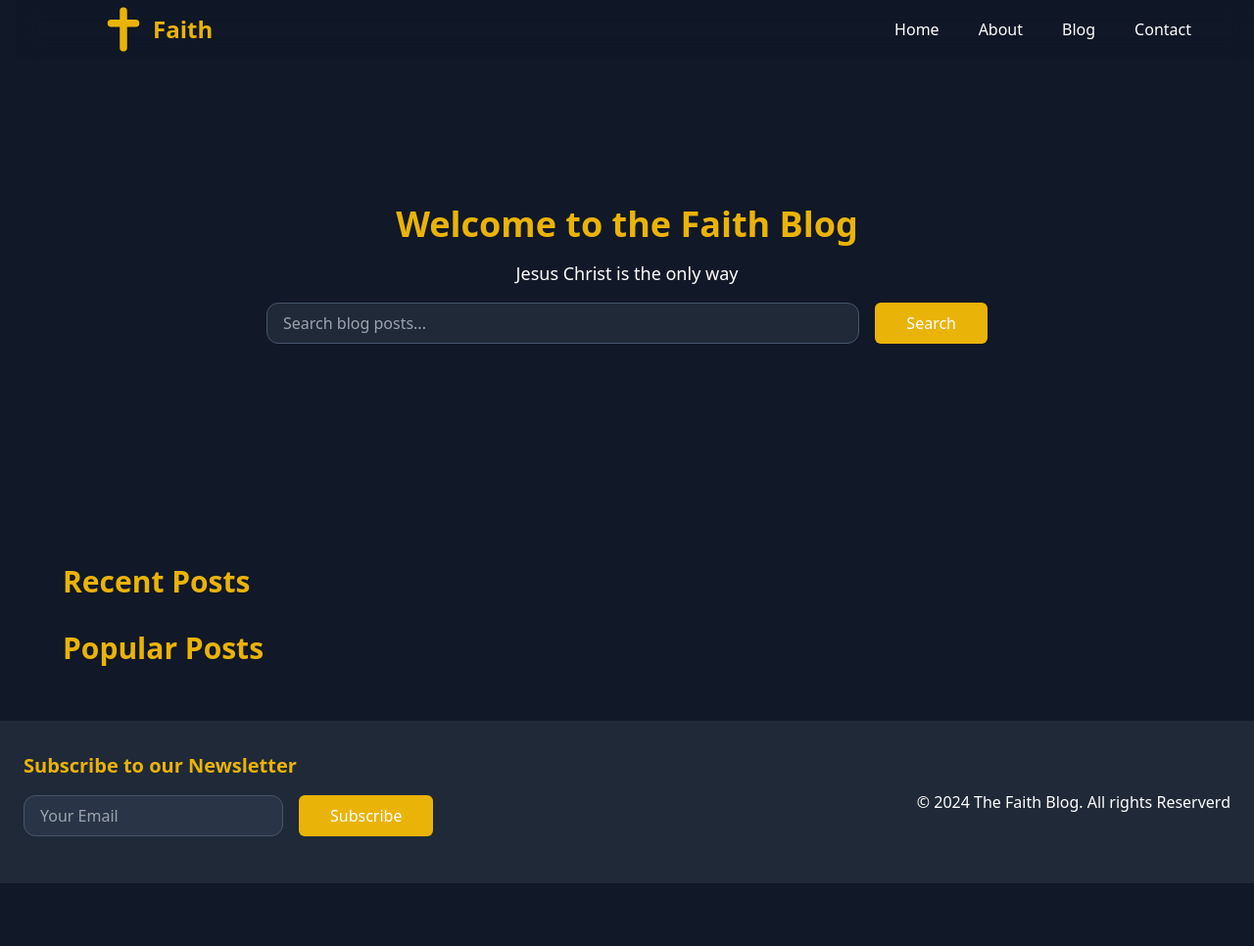
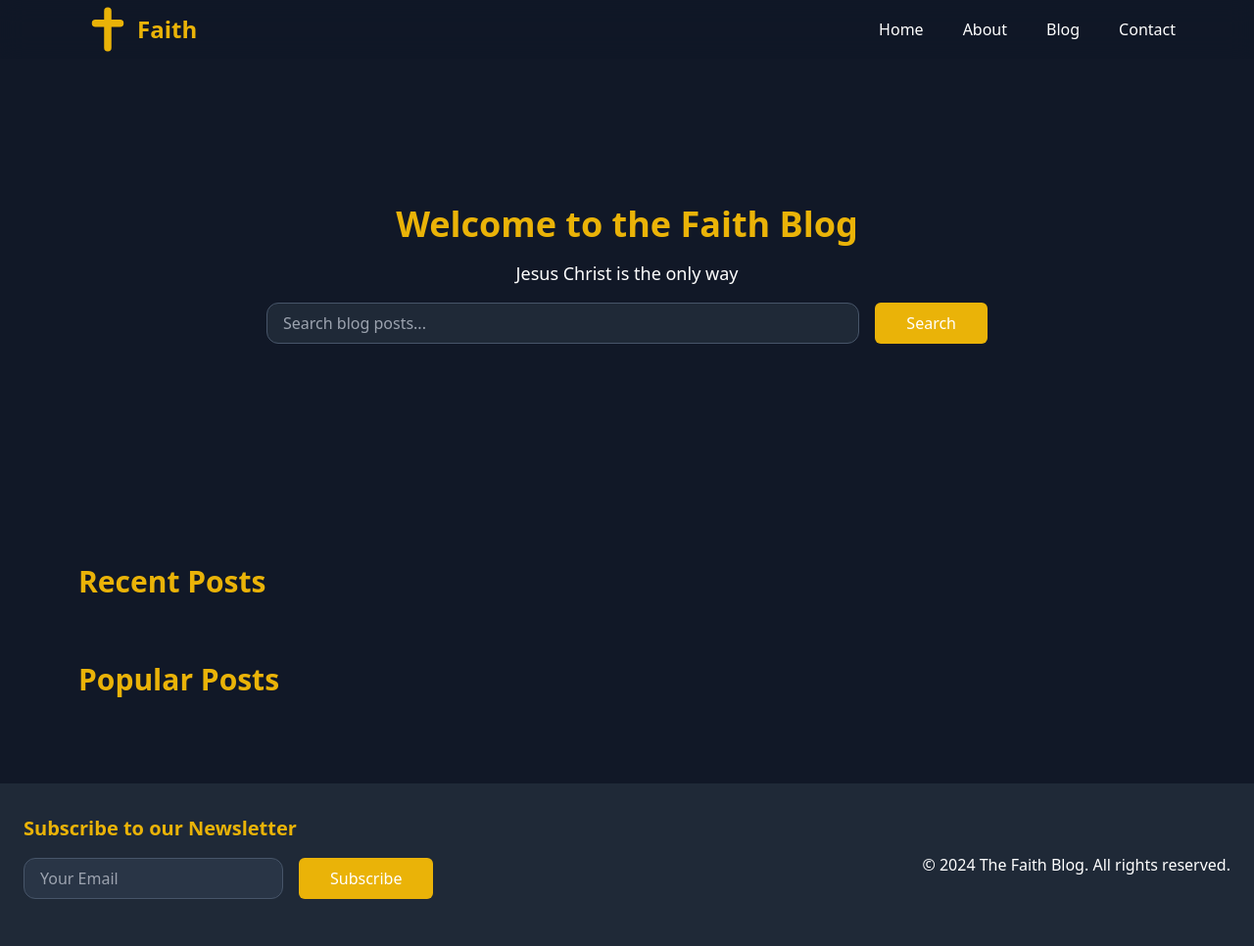
Before and after one commit to PhoenixTech2003/blog-app, a Django app: page /v1/blog-app/ in a window 1280 px wide. Shown: the whole page at 98% size. Before the commit the page ends 902 px from the top, so only its background shows below. Run offline with Django 5.2, Linux system fonts and the light colour scheme; data that the repository does not hold is empty; some libraries are stand-ins or nearby versions.

Commit message:
Make the index page fully responsive

```diff
--- /dev/null
+++ b/blog-app-project/blog_app/static/blog_app/blogApp.js
@@ -0,0 +1,16 @@
+const navIcon = document.querySelector('.menuIcon');
+const navigationMenu = document.querySelector('.menu')
+const closeIcon = document.querySelector('#close')
+
+const displayNavigation = function displaysNavigationMenuWhenIconIsClicked (){
+
+    navigationMenu.classList.toggle('hidden')
+}
+
+const closeNavigation = function closesNavigationSidePanelWhenIconIsClicked (){
+    navigationMenu.classList.toggle('hidden')
+}
+
+
+navIcon.addEventListener('click', displayNavigation)
+closeIcon.addEventListener('click', closeNavigation)
--- a/blog-app-project/blog_app/static/blog_app/output.css
+++ b/blog-app-project/blog_app/static/blog_app/output.css
@@ -570,16 +570,16 @@ video {
   z-index: 50;
 }
 
-.mt-4 {
-  margin-top: 1rem;
-}
-
-.mt-8 {
-  margin-top: 2rem;
+.z-30 {
+  z-index: 30;
 }
 
 .mt-10 {
   margin-top: 2.5rem;
+}
+
+.mt-4 {
+  margin-top: 1rem;
 }
 
 .block {
@@ -594,6 +594,10 @@ video {
   display: grid;
 }
 
+.hidden {
+  display: none;
+}
+
 .h-\[70dvh\] {
   height: 70dvh;
 }
@@ -602,20 +606,56 @@ video {
   height: auto;
 }
 
+.h-dvh {
+  height: 100dvh;
+}
+
+.h-full {
+  height: 100%;
+}
+
+.h-\[\] {
+  height: ;
+}
+
 .w-28 {
   width: 7rem;
 }
 
-.w-screen {
-  width: 100vw;
+.w-full {
+  width: 100%;
 }
 
-.flex-1 {
-  flex: 1 1 0%;
+.w-32 {
+  width: 8rem;
+}
+
+.w-48 {
+  width: 12rem;
+}
+
+.w-5 {
+  width: 1.25rem;
+}
+
+.w-52 {
+  width: 13rem;
+}
+
+.w-72 {
+  width: 18rem;
+}
+
+.w-96 {
+  width: 24rem;
 }
 
 .grow {
   flex-grow: 1;
+}
+
+.grid-cols-2 {
+  grid-template-columns: repeat(2, minmax(0, 1fr));
 }
 
 .grid-cols-3 {
@@ -626,12 +666,48 @@ video {
   grid-template-columns: 0.2fr 2fr 1fr;
 }
 
+.grid-rows-\[\] {
+  grid-template-rows: ;
+}
+
+.grid-rows-\[1fr\] {
+  grid-template-rows: 1fr;
+}
+
+.grid-rows-\[1fr_\] {
+  grid-template-rows: 1fr;
+}
+
+.grid-rows-\[1fr_2fr\] {
+  grid-template-rows: 1fr 2fr;
+}
+
+.grid-rows-\[fr_2fr\] {
+  grid-template-rows: fr 2fr;
+}
+
+.grid-rows-\[0fr_2fr\] {
+  grid-template-rows: 0fr 2fr;
+}
+
+.grid-rows-\[0\.1fr_2fr\] {
+  grid-template-rows: 0.1fr 2fr;
+}
+
+.grid-rows-\[0\.fr_2fr\] {
+  grid-template-rows: 0.fr 2fr;
+}
+
+.grid-rows-\[0\.5fr_2fr\] {
+  grid-template-rows: 0.5fr 2fr;
+}
+
 .items-center {
   align-items: center;
 }
 
-.items-stretch {
-  align-items: stretch;
+.justify-center {
+  justify-content: center;
 }
 
 .justify-between {
@@ -658,12 +734,16 @@ video {
   gap: 1.5rem;
 }
 
+.gap-9 {
+  gap: 2.25rem;
+}
+
 .place-self-end {
   place-self: end;
 }
 
-.self-end {
-  align-self: flex-end;
+.justify-self-center {
+  justify-self: center;
 }
 
 .rounded-md {
@@ -735,14 +804,13 @@ video {
   padding: 1rem;
 }
 
-.px-16 {
-  padding-left: 4rem;
-  padding-right: 4rem;
+.p-8 {
+  padding: 2rem;
 }
 
-.px-20 {
-  padding-left: 5rem;
-  padding-right: 5rem;
+.px-10 {
+  padding-left: 2.5rem;
+  padding-right: 2.5rem;
 }
 
 .px-4 {
@@ -856,7 +919,67 @@ video {
   backdrop-filter: var(--tw-backdrop-blur) var(--tw-backdrop-brightness) var(--tw-backdrop-contrast) var(--tw-backdrop-grayscale) var(--tw-backdrop-hue-rotate) var(--tw-backdrop-invert) var(--tw-backdrop-opacity) var(--tw-backdrop-saturate) var(--tw-backdrop-sepia);
 }
 
+.backdrop-blur {
+  --tw-backdrop-blur: blur(8px);
+  -webkit-backdrop-filter: var(--tw-backdrop-blur) var(--tw-backdrop-brightness) var(--tw-backdrop-contrast) var(--tw-backdrop-grayscale) var(--tw-backdrop-hue-rotate) var(--tw-backdrop-invert) var(--tw-backdrop-opacity) var(--tw-backdrop-saturate) var(--tw-backdrop-sepia);
+  backdrop-filter: var(--tw-backdrop-blur) var(--tw-backdrop-brightness) var(--tw-backdrop-contrast) var(--tw-backdrop-grayscale) var(--tw-backdrop-hue-rotate) var(--tw-backdrop-invert) var(--tw-backdrop-opacity) var(--tw-backdrop-saturate) var(--tw-backdrop-sepia);
+}
+
+.backdrop-blur-3xl {
+  --tw-backdrop-blur: blur(64px);
+  -webkit-backdrop-filter: var(--tw-backdrop-blur) var(--tw-backdrop-brightness) var(--tw-backdrop-contrast) var(--tw-backdrop-grayscale) var(--tw-backdrop-hue-rotate) var(--tw-backdrop-invert) var(--tw-backdrop-opacity) var(--tw-backdrop-saturate) var(--tw-backdrop-sepia);
+  backdrop-filter: var(--tw-backdrop-blur) var(--tw-backdrop-brightness) var(--tw-backdrop-contrast) var(--tw-backdrop-grayscale) var(--tw-backdrop-hue-rotate) var(--tw-backdrop-invert) var(--tw-backdrop-opacity) var(--tw-backdrop-saturate) var(--tw-backdrop-sepia);
+}
+
 .hover\:text-\[\#FFD700\]:hover {
   --tw-text-opacity: 1;
   color: rgb(255 215 0 / var(--tw-text-opacity));
 }
+
+@media (min-width: 768px) {
+  .md\:flex {
+    display: flex;
+  }
+
+  .md\:hidden {
+    display: none;
+  }
+
+  .md\:w-96 {
+    width: 24rem;
+  }
+
+  .md\:justify-between {
+    justify-content: space-between;
+  }
+
+  .md\:px-20 {
+    padding-left: 5rem;
+    padding-right: 5rem;
+  }
+
+  .md\:text-left {
+    text-align: left;
+  }
+}
+
+@media (min-width: 1024px) {
+  .lg\:flex {
+    display: flex;
+  }
+
+  .lg\:justify-between {
+    justify-content: space-between;
+  }
+
+  .lg\:px-16 {
+    padding-left: 4rem;
+    padding-right: 4rem;
+  }
+}
+
+@media (min-width: 1280px) {
+  .xl\:grid-cols-3 {
+    grid-template-columns: repeat(3, minmax(0, 1fr));
+  }
+}
--- a/blog-app-project/blog_app/templates/blog_app/base.html
+++ b/blog-app-project/blog_app/templates/blog_app/base.html
@@ -4,37 +4,47 @@
 <html lang="en">
   <head>
     <meta charset="UTF-8" />
-    <meta http-equiv="X-UA-Compatible" content="IE=edge" />
     <meta name="viewport" content="width=device-width, initial-scale=1.0" />
     <title>Django + Tailwind CSS</title>
 
-    {% compress css%}
+    <script defer src="{% static 'blog_app/blogApp.js' %}"></script>
+    {% compress css %}
     <link rel="stylesheet" href="{% static 'blog_app/output.css' %}" />
     {% endcompress %}
   </head>
-  <body class="bg-[#111827]">
-    <section class="px-4">
-        <nav class="flex justify-between items-center fixed w-screen px-20 bg-[#11182757] z-50  backdrop-blur-md">
-          <div class = "text-[#eab308] flex items-center font-extrabold text-2xl">
-            <svg
-              xmlns="http://www.w3.org/2000/svg"
-              viewBox="0 0 100 100"
-              id="Christian"
-              width=60
-              height=60
-            >
-              <path
-                d="M50 12.5a6.236 6.236 0 0 0-6.25 6.25v14.583H29.167a6.236 6.236 0 0 0-6.25 6.25 6.236 6.236 0 0 0 6.25 6.25H43.75V81.25A6.236 6.236 0 0 0 50 87.5a6.236 6.236 0 0 0 6.25-6.25V45.833h14.583a6.236 6.236 0 0 0 6.25-6.25 6.236 6.236 0 0 0-6.25-6.25H56.25V18.75A6.236 6.236 0 0 0 50 12.5z"
-                color="#000"
-                overflow="visible"
-                style="marker: none"
-                fill="#eab308"
-                class="color000000 svgShape"
-              ></path>
+  <body class="bg-[#111827] grid">
+      <div class='bg-[#2935468a] backdrop-blur-3xl hidden fixed z-50  w-96 menu  p-8'>
+        <div class='grid grid-rows-[0.5fr_2fr]'>
+          <div>
+            <svg xmlns="http://www.w3.org/2000/svg" width="48" height="48" id="close">
+              <path fill='#eab308' d="M38 12.83 35.17 10 24 21.17 12.83 10 10 12.83 21.17 24 10 35.17 12.83 38 24 26.83 35.17 38 38 35.17 26.83 24z"></path>
+              <path fill="none" d="M0 0h48v48H0z"></path>
+            </svg>
+          </div>
+          <div>
+            <ul class='text-white text-3xl grid gap-10'>
+              <li>Home</li>
+              <li>Blog</li>
+              <li>About</li>
+              <li>Contact</li>
+            </ul>
+          </div>
+
+        </div>
+      </div>
+      <nav class="grid grid-cols-3 px-10 md:flex md:justify-between items-center fixed w-full md:px-20 bg-[#11182757] z-30 backdrop-blur-md">
+        <div class='md:hidden menuIcon'>
+          <svg width="20" height="20" xmlns="http://www.w3.org/2000/svg" viewBox="0 0 16 16" id="HamburgerMenu">
+            <path d="M1 2h14v2H1zm0 5h14v2H1zm0 5h14v2H1z" fill="#eab308" class="color000000 svgShape"></path>
+          </svg>
+        </div>
+        <div class="text-[#eab308] flex items-center justify-self-center font-extrabold text-2xl">
+          <svg xmlns="http://www.w3.org/2000/svg" viewBox="0 0 100 100" id="Christian" width="60" height="60">
+            <path d="M50 12.5a6.236 6.236 0 0 0-6.25 6.25v14.583H29.167a6.236 6.236 0 0 0-6.25 6.25 6.236 6.236 0 0 0 6.25 6.25H43.75V81.25A6.236 6.236 0 0 0 50 87.5a6.236 6.236 0 0 0 6.25-6.25V45.833h14.583a6.236 6.236 0 0 0 6.25-6.25 6.236 6.236 0 0 0-6.25-6.25H56.25V18.75A6.236 6.236 0 0 0 50 12.5z" color="#000" overflow="visible" style="marker: none" fill="#eab308" class="color000000 svgShape"></path>
           </svg>
           <p>Faith</p>
         </div>
-          <ul class="text-white flex gap-10">
+        <ul class="text-white md:flex gap-10 hidden">
           <li class="hover:text-[#FFD700]">Home</li>
           <li class="hover:text-[#FFD700]">About</li>
           <li class="hover:text-[#FFD700]">Blog</li>
@@ -42,19 +52,20 @@
         </ul>
       </nav>
 
-    </section>
-    {% block content%}{% endblock %}
-    <footer class='bg-[#1f2937] flex justify-between items-center py-8 px-6 mt-10'>
+
+    {% block content %}{% endblock %}
+
+    <footer class='bg-[#1f2937] grid justify-center lg:flex lg:justify-between items-center py-8 px-6 mt-10'>
       <section>
-        <h3 class='text-[#eab308] text-xl font-bold'>Subscribe to our Newsletter</h3>
-        <div class="flex gap-4  py-4">
-          <input placeholder="Your Email" class='grow bg-[#293546] py-2 px-4 text-white rounded-xl border border-slate-600'></input>
+        <h3 class='text-[#eab308] text-xl font-bold text-center md:text-left'>Subscribe to our Newsletter</h3>
+        <div class="flex gap-4 py-4">
+          <input placeholder="Your Email" class='grow bg-[#293546] py-2 px-4 text-white rounded-xl border border-slate-600'>
           <button class='bg-[#eab308] text-white font-medium px-8 rounded-md'>Subscribe</button>
         </div>
       </section>
-
       <div>
-        <p class='text-white'>&copy; {% now "Y" %} The Faith Blog. All rights Reserverd</p>
+        <p class='text-white'>&copy; {% now "Y" %} The Faith Blog. All rights reserved.</p>
       </div>
     </footer>
+  </body>
 </html>
--- a/blog-app-project/blog_app/templates/blog_app/index.html
+++ b/blog-app-project/blog_app/templates/blog_app/index.html
@@ -1,7 +1,7 @@
 {% extends "blog_app/base.html" %}
 
 {%block content%}
-<main class="px-16">
+<main class="lg:px-16 grid">
     <section class='p-4 h-[70dvh] grid items-center'>
         <div>
             <h1 class = "text-4xl text-[#eab308] font-extrabold text-center p-4">
@@ -18,8 +18,8 @@
     </section>
 
     <section>
-        <h2 class="text-3xl font-bold text-[#eab308] py-4">Recent Posts</h2>
-        <section class="grid grid-cols-3 gap-6">
+        <h2 class="text-3xl font-bold text-[#eab308] p-4">Recent Posts</h2>
+        <section class="grid grid-cols-2 xl:grid-cols-3 gap-6 p-4">
 
             {% for blog in blogs %}
             <div class="bg-[#1f2937] py-6 px-4 rounded-xl grid">
@@ -50,10 +50,10 @@
         </section>
         </section>
         <section>
-            <h1 class="text-3xl font-bold text-[#eab308] py-4">
+            <h1 class="text-3xl font-bold text-[#eab308] p-4">
                 Popular Posts
             </h1>
-            <section>
+            <section class="p-4">
                 {% for post in top_posts %}
                 <div class="bg-[#1f2937] mt-4 p-4 rounded-md grid grid-cols-[0.2fr_2fr_1fr]">
                     <div class="grid items-center">
```
Also changed, not shown: other parts of blog-app-project/blog_app/static/blog_app/output.css (+14 -30 lines). Lines whose indentation alone changed are shown as unchanged.
